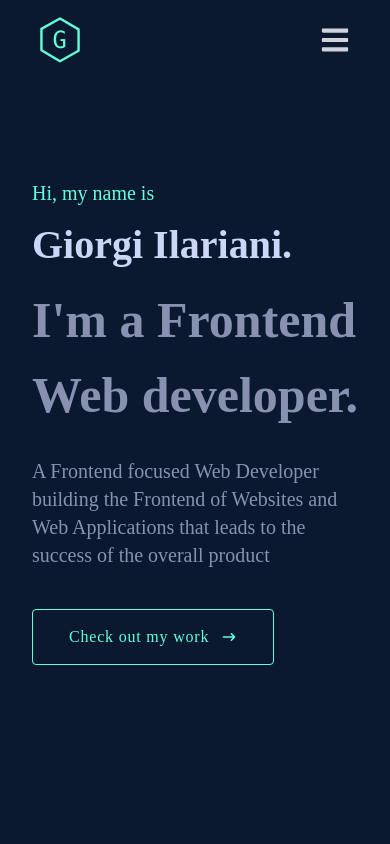
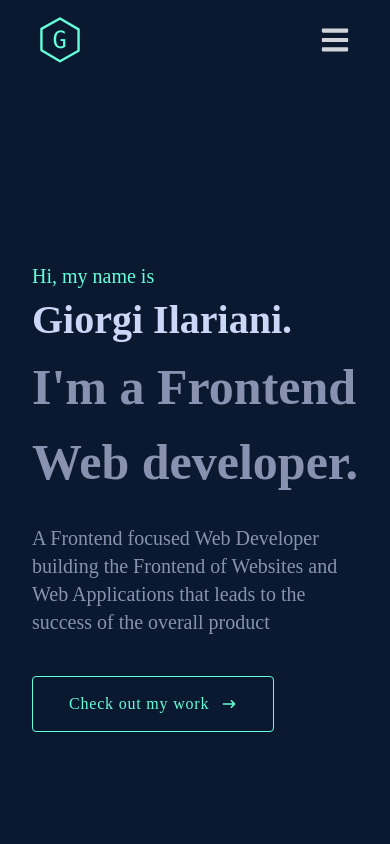
Before and after one commit to GiorgiIlariani/personal_portfolio, a React (Vite) app: page / in a window 390 px wide. Shown: the top 844 px of the page. Built offline with nearby package versions, Linux system fonts and the light colour scheme.

Commit message:
working on errors

```diff
--- a/src/components/Home.tsx
+++ b/src/components/Home.tsx
@@ -5,12 +5,12 @@
   return (
     <div id="home" className="w-full h-screen bg-[#0a192f]">
       {/* Container */}
-      <div className="max-w-[1000px] mx-auto px-8 flex flex-col justify-center h-full">
+      <div className="max-w-[1000px] mx-auto px-8 flex flex-col justify-center h-full pt-[150px] xs:pt-0">
         <p className="text-[#64ffda] text-xl">Hi, my name is</p>
-        <h1 className="text-[40px] sm:text-7xl font-bold text-[#ccd6f6] mt-2">
+        <h1 className="text-[40px] sm:text-7xl font-bold text-[#ccd6f6]">
           Giorgi Ilariani.
         </h1>
-        <h2 className="text-[50px] sm:text-7xl font-bold text-[#8892b0] mt-2">
+        <h2 className="text-[50px] sm:text-7xl font-bold text-[#8892b0]">
           I'm a Frontend Web developer.
         </h2>
         <p className="text-[#8892b0] py-4 max-w-[700px] mt-2 text-xl">
```
